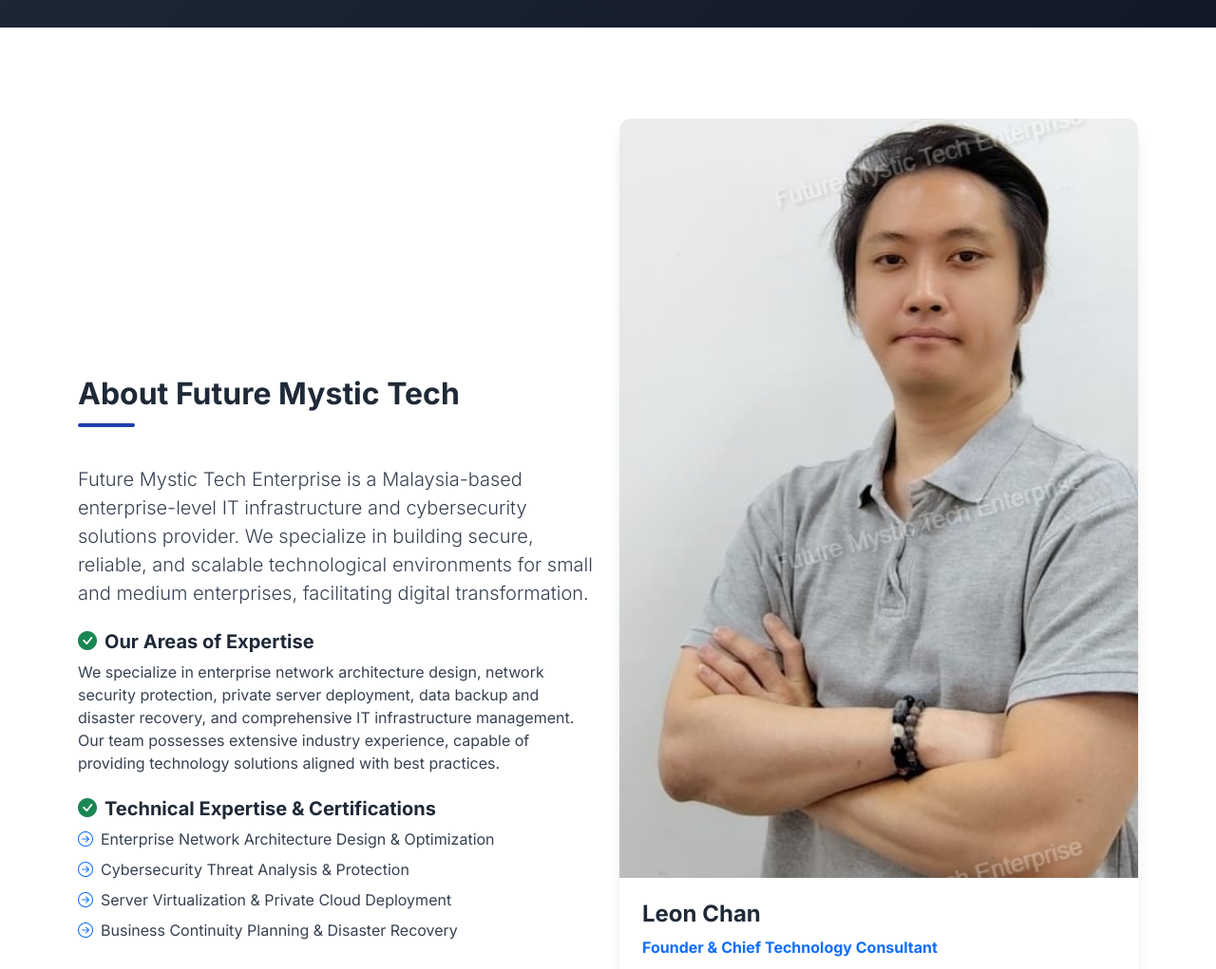
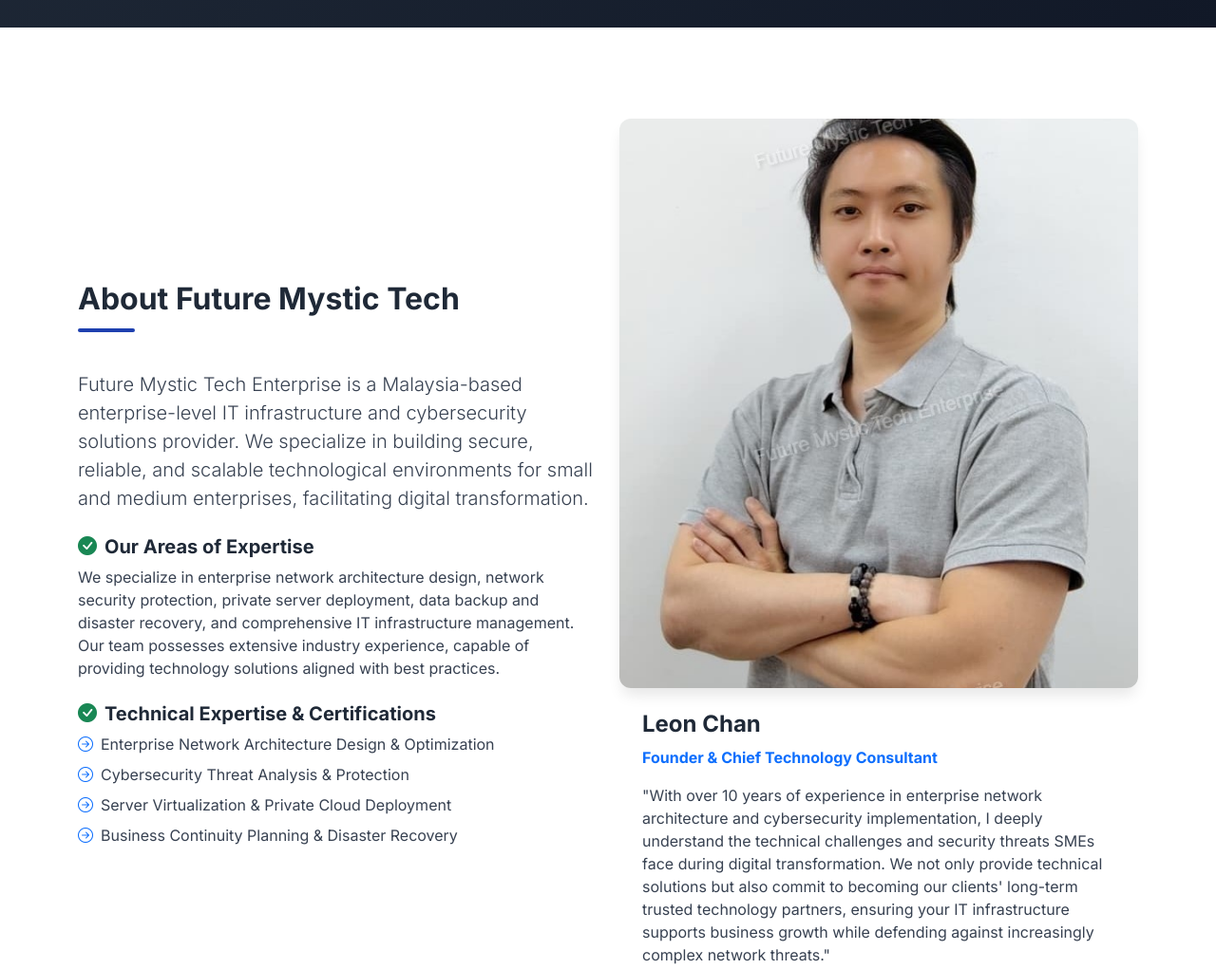
Before and after one commit to futuremystictech/Main, a plain HTML site: page index.html in a window 1280 px wide. Shown: the part 2460-3481 px from the top of the page at 95% size. Drawn offline with nearby package versions, Linux system fonts and the light colour scheme.

Commit message:
Update index.html

```diff
--- a/index.html
+++ b/index.html
@@ -622,7 +622,7 @@
 
                 <div class="col-lg-6" data-aos="fade-left">
                     <div class="team-card">
-                        <div class="team-img" style="background-image: url(imgs/Myself.jpg); height: 800px; width: 650px;" >
+                        <img src="imgs/Myself.jpg" alt="Leon Chan - Founder" class="img-fluid w-100" style="object-fit: cover; max-height: 600px;">
 
                         </div>
                         <div class="p-4">
```
